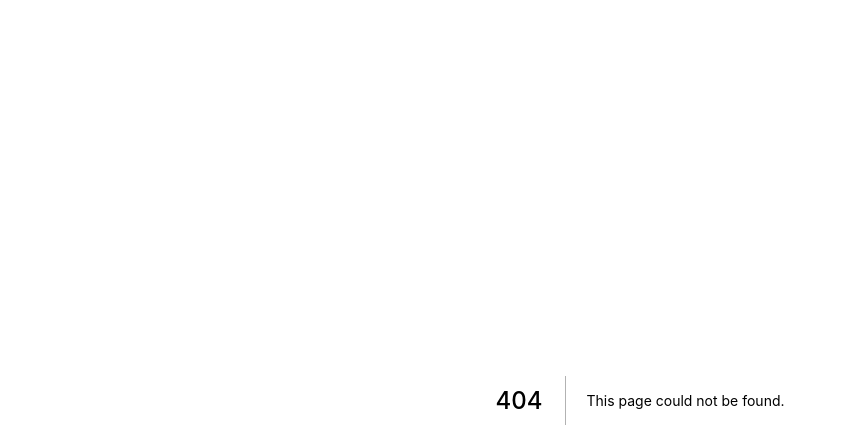
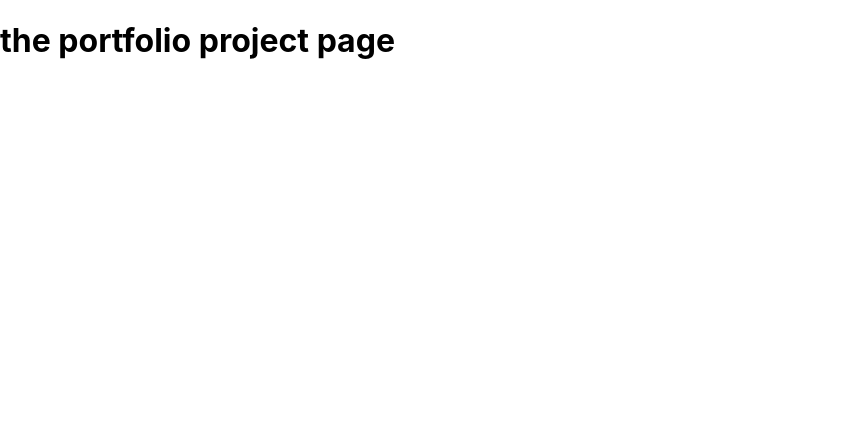
Before and after one commit to NeginSal/next-project, a Next.js app: page /Portfolio/1 in a window 1280 px wide. Before the commit this address had no page. Shown: the top 448 px of the page, without its empty margins (0-847 px from the left). Built offline with nearby package versions, Linux system fonts and the light colour scheme.

Commit message:
adding dynamic path

```diff
--- /dev/null
+++ b/pages/Portfolio/[projectid].js
@@ -0,0 +1,9 @@
+const PortfolioProjectPage = () => {
+    return (
+        <div>
+         <h1>the portfolio project page</h1>
+        </div>
+     );
+}
+
+export default PortfolioProjectPage;
```
